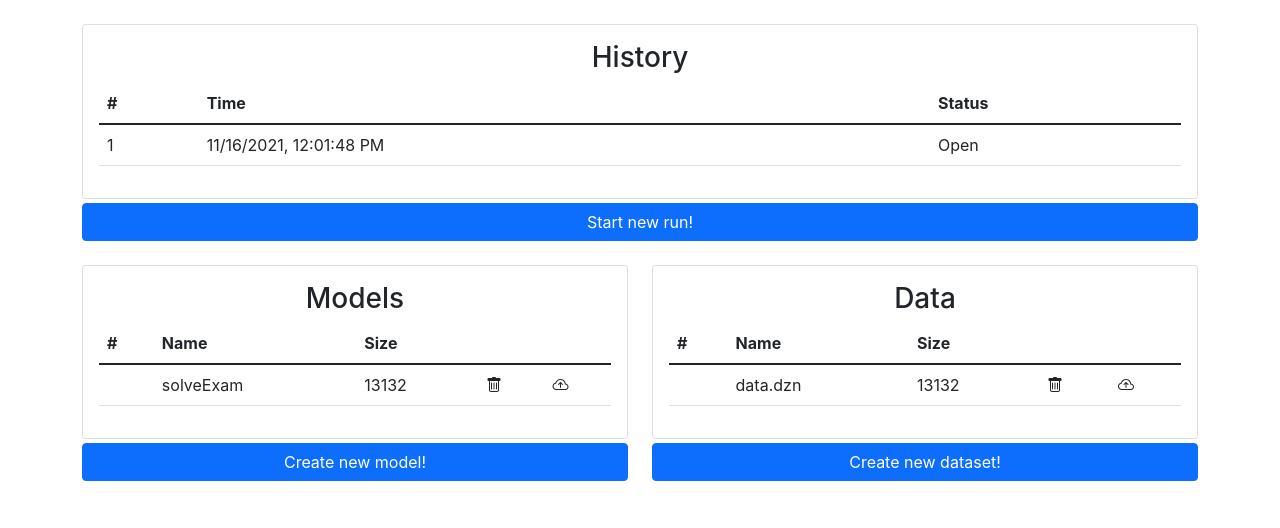
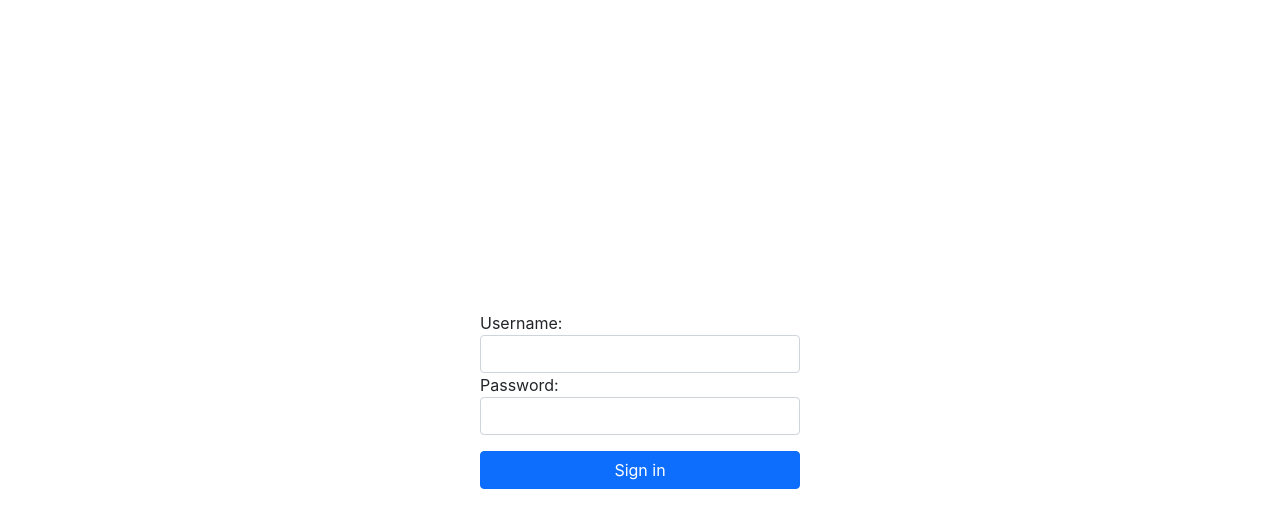
Before and after one commit to dm885-2/dm885-2.github.io, a React (Create React App) app: page / in a window 1280 px wide. Shown: the top 528 px of the page. Built offline with nearby package versions, Linux system fonts and the light colour scheme.

Commit message:
Hooked everything up to the API && added edit to historyPage

```diff
--- a/src/App.js
+++ b/src/App.js
@@ -11,7 +11,7 @@ import {API} from "./helpers";
 
 export default function App()
 {
-  const [authToken, setAuthTokenState] = useState(true);
+  const [authToken, setAuthTokenState] = useState(false);
 
   /**
    * Sets the AuthToken.
--- a/src/components/EditDataPage.js
+++ b/src/components/EditDataPage.js
@@ -25,8 +25,9 @@ class EditDataPage extends React.Component {
         }
     }
 
-
-
+    /**
+     * Validates, and saves the form data.
+     */
     async save(e)
     {
         e.preventDefault();
--- a/src/components/EditModelPage.js
+++ b/src/components/EditModelPage.js
@@ -4,7 +4,6 @@ import {withRouter} from "react-router";
 import {API} from "../helpers";
 
 class EditModelPage extends React.Component {
-
     state = {
         name: "",
         content: "",
@@ -25,8 +24,9 @@ class EditModelPage extends React.Component {
         }
     }
 
-
-
+    /**
+     * Validates, and saves the form data.
+     */
     async save(e)
     {
         e.preventDefault();
--- a/src/components/HistoryPage.js
+++ b/src/components/HistoryPage.js
@@ -28,6 +28,11 @@ export default class HistoryPage extends React.Component {
         this.getData();
     }
 
+    /**
+     * Makes a DELETE call for the given type and id.
+     * @param {*} type
+     * @param {*} id
+     */
     async delete(type, id)
     {
         const check = window.confirm("Are you sure you want to delete it?");
@@ -41,9 +46,28 @@ export default class HistoryPage extends React.Component {
         }
     }
 
+    /**
+     * Gets the data and model data.
+     */
     getData()
     {
+        API.call("GET", "/model").then(resp => {
+            if(resp && !resp.error)
+            {
+                this.setState({
+                    models: resp.data,
+                });
+            }
+        });
 
+        API.call("GET", "/data").then(resp => {
+            if(resp && !resp.error)
+            {
+                this.setState({
+                    data: resp.data,
+                });
+            }
+        });
     }
 
     render()
@@ -103,6 +127,11 @@ export default class HistoryPage extends React.Component {
                                         <td>{(model.name)}</td>
                                         <td>{model.size}</td>
                                         <td>
+                                            <Link to={`/model/${model.id}`}>
+                                                <i className="bi bi-pencil-square"/>
+                                            </Link>
+                                        </td>
+                                        <td>
                                             <i onClick={() => this.delete("model", model.id)} role="button" className="bi bi-trash"></i>
                                         </td>
                                         <td>
@@ -138,10 +167,15 @@ export default class HistoryPage extends React.Component {
                                         <td>{data.name}</td>
                                         <td>{data.size}</td>
                                         <td>
-                                            <i onClick={() => this.delete("data", data.id)} role="button" className="bi bi-trash"></i>
+                                            <Link to={`/data/${data.id}`}>
+                                                <i className="bi bi-pencil-square"/>
+                                            </Link>
                                         </td>
                                         <td>
-                                            <i className="bi bi-cloud-arrow-up"></i>
+                                            <i onClick={() => this.delete("data", data.id)} role="button" className="bi bi-trash"/>
+                                        </td>
+                                        <td>
+                                            <i className="bi bi-cloud-arrow-up"/>
                                         </td>
                                     </tr>
                                 ))}
```
Also changed, not shown: src/components/NewRunPage.js (+15 -0 lines).
